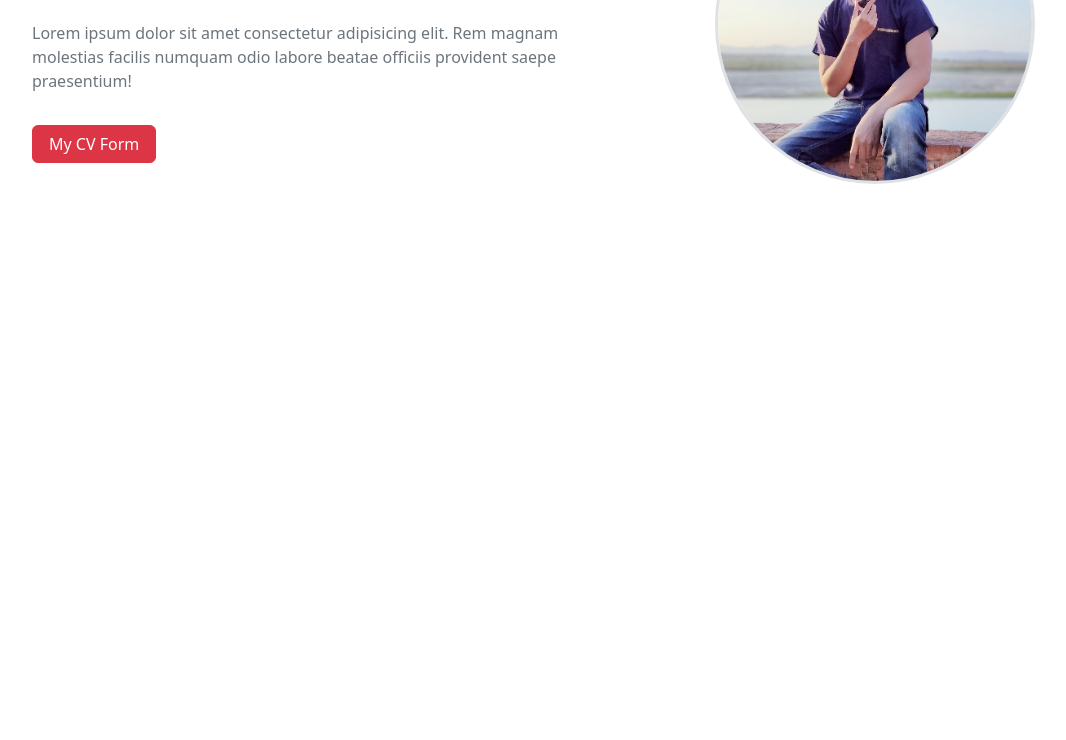
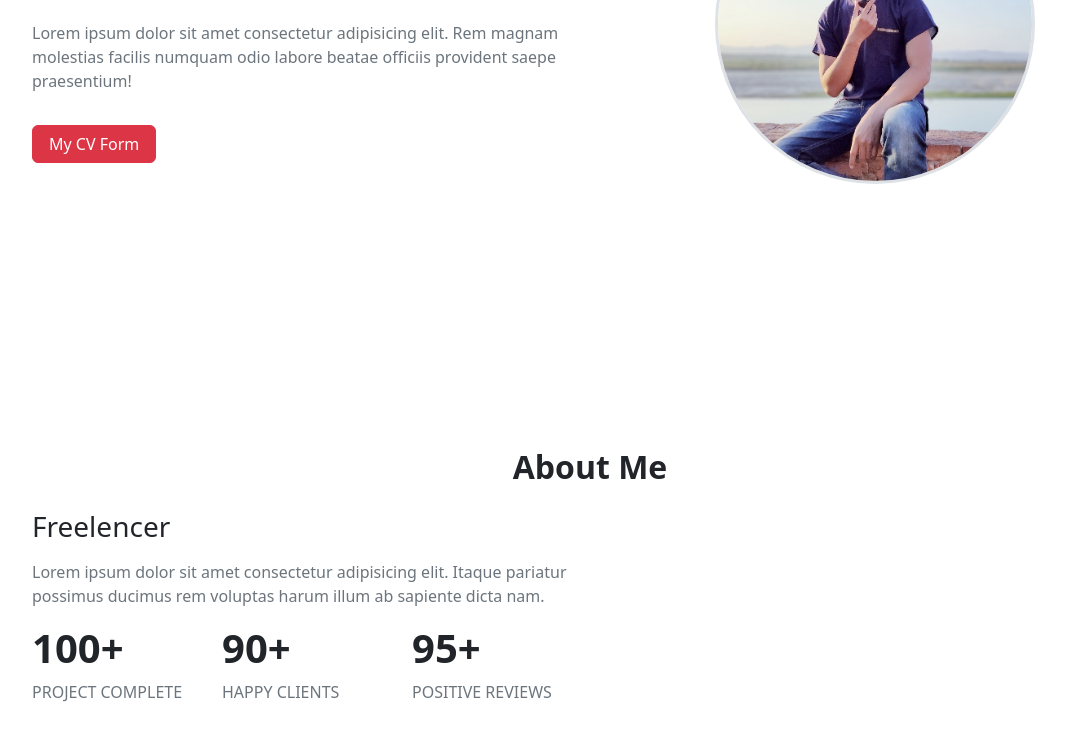
Before and after one commit to kaungthant-w/A-Z-Training-batch-4-, a plain HTML site: page Portfolio/index.html in a window 1280 px wide. Shown: the part 456-1196 px from the top of the page, without its empty margins (50-1116 px from the left). Before the commit the page ends 856 px from the top, so only its background shows below. Drawn offline with nearby package versions, Linux system fonts and the light colour scheme.

Commit message:
Skill Section

```diff
--- a/Portfolio/index.html
+++ b/Portfolio/index.html
@@ -4,7 +4,7 @@
     <meta charset="UTF-8">
     <meta http-equiv="X-UA-Compatible" content="IE=edge">
     <meta name="viewport" content="width=device-width, initial-scale=1.0">
-    <title>Display</title>
+    <title>Portfolio</title>
     <!-- fontawesome link  -->
     <link rel="stylesheet" href="https://cdnjs.cloudflare.com/ajax/libs/fontawesome-iconpicker/3.2.0/css/fontawesome-iconpicker.min.css" integrity="sha512-BfgviGirSi7OFeVB2z9bxp856rzU1Tyy9Dtq2124oRUZSKXIQqpy+2LPuafc2zMd8dNUa+F7cpxbvUsZZXFltQ==" crossorigin="anonymous" referrerpolicy="no-referrer" />
 
@@ -66,6 +66,51 @@
         </div>
     </section>
     <!-- home end  -->
+    <!-- skill section start  -->
+    <div class="skill py-5" id="skill">
+        <div class="container-lg">
+            <div class="row justify-content-center">
+                <div class="col-lg-8">
+                    <div class="section-title text-center mb-4">
+                        <h2 class="fw-bold">About Me</h2>
+                    </div>
+                </div>
+            </div>
+            <div class="row">
+                <div class="col-md-6">
+                    <div class="about-text">
+                        <h3 class="fs-3 mb-3">Freelencer</h3>
+                    </div>
+                    <p class="text-muted">Lorem ipsum dolor sit amet consectetur adipisicing elit. Itaque pariatur possimus ducimus rem voluptas harum illum ab sapiente dicta nam.</p>
+                    <div class="row text-uppercase">
+                        <div class="col-sm-4">
+                            <div class="item">
+                                <h4 class="fs-1 fw-bold">100+</h4>
+                                <p class="text-muted">project complete</p>
+                            </div>
+                        </div>
+                        <div class="col-sm-4">
+                            <div class="item">
+                                <h4 class="fs-1 fw-bold">90+</h4>
+                                <p class="text-muted">happy clients</p>
+                            </div>
+                        </div>
+                        <div class="col-sm-4">
+                            <div class="item">
+                                <h4 class="fs-1 fw-bold">95+</h4>
+                                <p class="text-muted">positive reviews</p>
+                            </div>
+                        </div>
+                    </div>
+                </div>
+                <div class="col-md-6">
+
+                </div>
+            </div>
+
+        </div>
+    </div>
+    <!-- skill section end  -->
 
 
 
```
